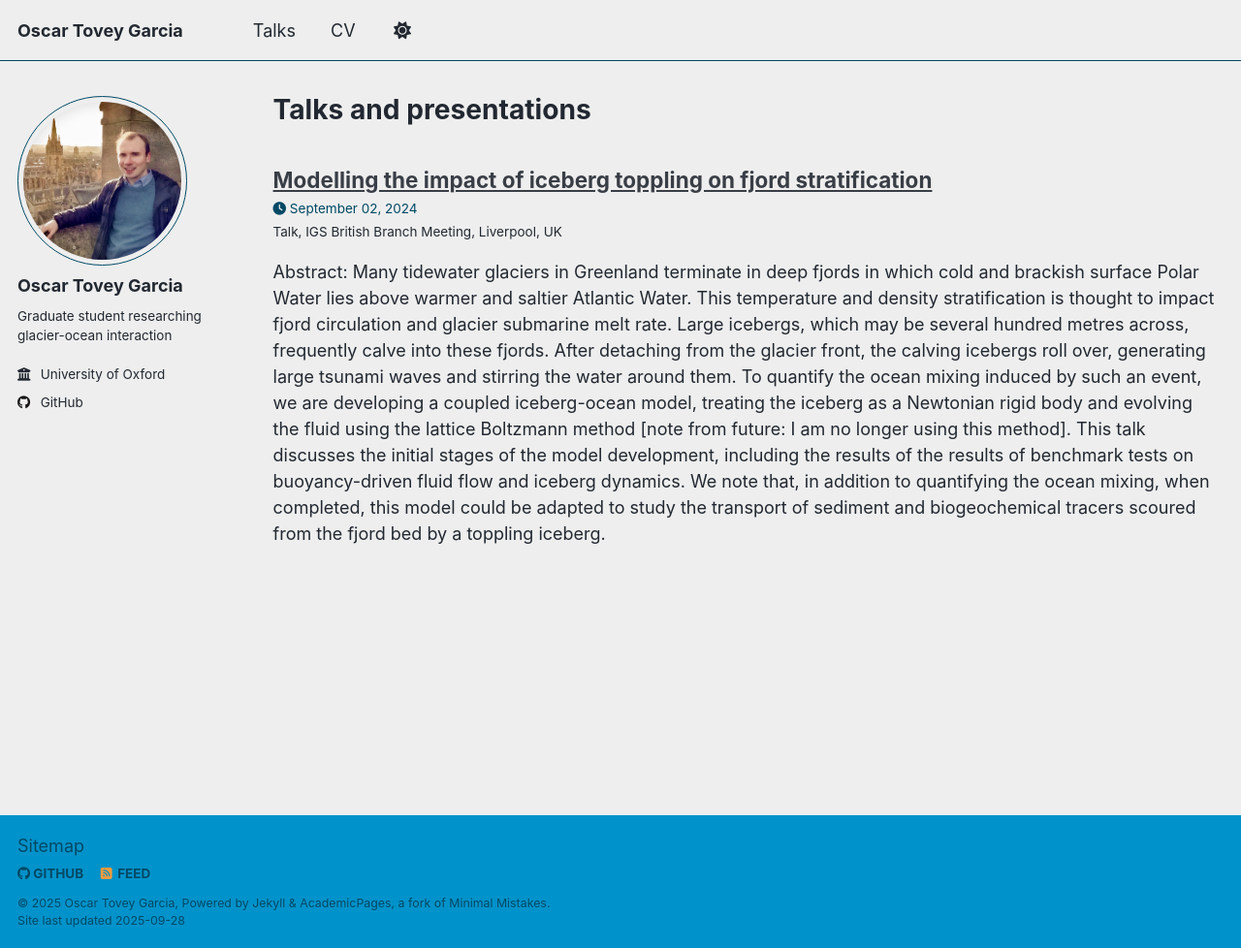
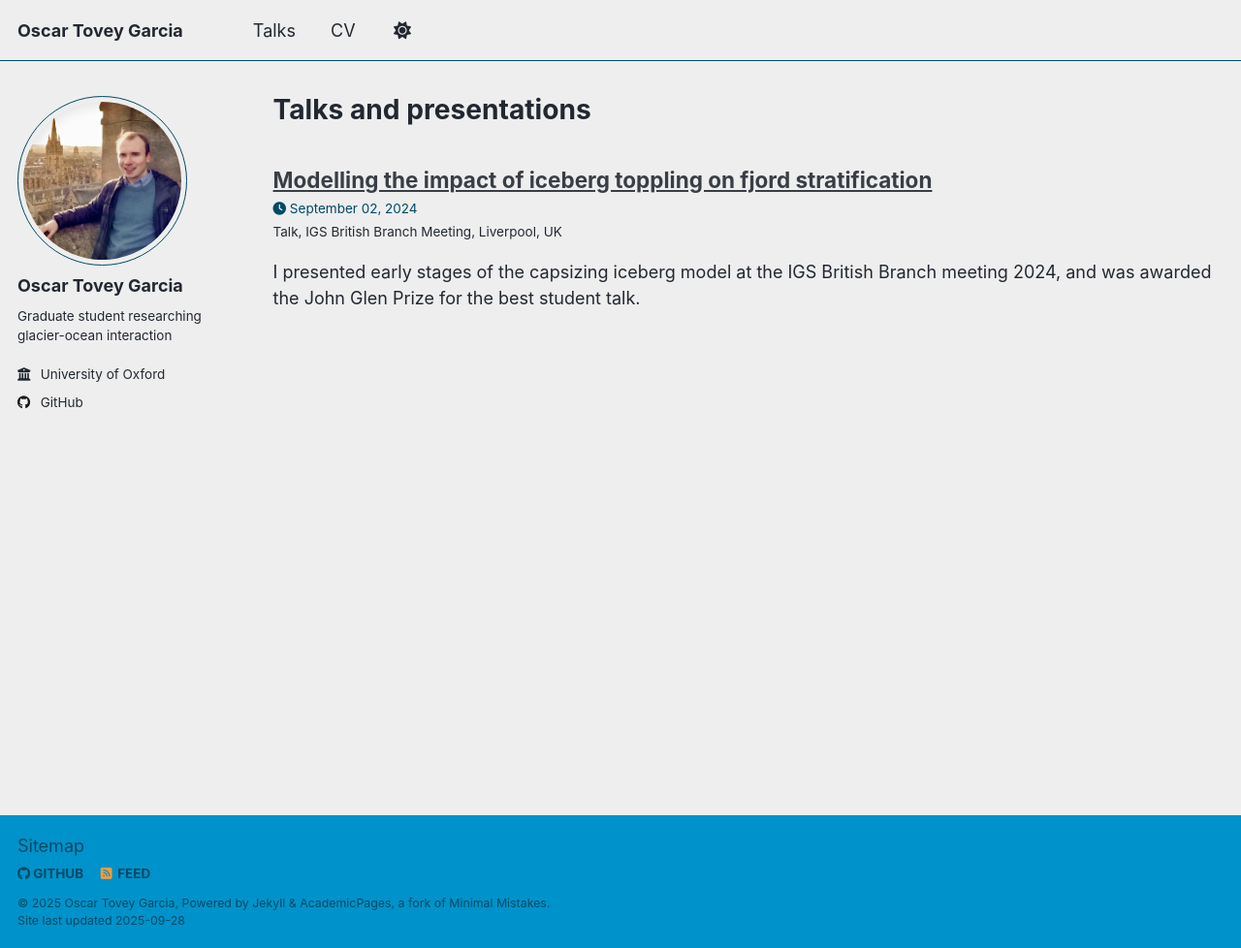
Before and after one commit to oscarjtg/oscarjtg.github.io, a Jekyll site: the page built from _pages/talks.html, in a window 1280 px wide and 978 px high. Shown: the whole window at 97% size. Built offline with Jekyll 4.4.1, drawn with Linux system fonts in a browser that asks for light colours; a script that is not in the unit is left out.

Commit message:
talk excerpt

```diff
--- a/_talks/2024-igsbb-2024.md
+++ b/_talks/2024-igsbb-2024.md
@@ -6,6 +6,7 @@ permalink: /talks/02/09/2024-igsbb-2024
 venue: "IGS British Branch Meeting"
 date: 02/09/2024
 location: "Liverpool, UK"
+excerpt: "I presented early stages of the capsizing iceberg model at the IGS British Branch meeting 2024, and was awarded the John Glen Prize for the best student talk."
 ---
 
-Abstract: Many tidewater glaciers in Greenland terminate in deep fjords in which cold and brackish surface Polar Water lies above warmer and saltier Atlantic Water. This temperature and density stratification is thought to impact fjord circulation and glacier submarine melt rate. Large icebergs, which may be several hundred metres across, frequently calve into these fjords. After detaching from the glacier front, the calving icebergs roll over, generating large tsunami waves and stirring the water around them. To quantify the ocean mixing induced by such an event, we are developing a coupled iceberg-ocean model, treating the iceberg as a Newtonian rigid body and evolving the fluid using the lattice Boltzmann method [note from future: I am no longer using this method]. This talk discusses the initial stages of the model development, including the results of the results of benchmark tests on buoyancy-driven fluid flow and iceberg dynamics. We note that, in addition to quantifying the ocean mixing, when completed, this model could be adapted to study the transport of sediment and biogeochemical tracers scoured from the fjord bed by a toppling iceberg.
+Abstract: Many tidewater glaciers in Greenland terminate in deep fjords in which cold and brackish surface Polar Water lies above warmer and saltier Atlantic Water. This temperature and density stratification is thought to impact fjord circulation and glacier submarine melt rate. Large icebergs, which may be several hundred metres across, frequently calve into these fjords. After detaching from the glacier front, the calving icebergs roll over, generating large tsunami waves and stirring the water around them. To quantify the ocean mixing induced by such an event, we are developing a coupled iceberg-ocean model, treating the iceberg as a Newtonian rigid body and evolving the fluid using the lattice Boltzmann method [note from future: I am no longer using this method]. This talk discusses the initial stages of the model development, including the results of benchmark tests on buoyancy-driven fluid flow and iceberg dynamics. We note that, in addition to quantifying the ocean mixing, when completed, this model could be adapted to study the transport of sediment and biogeochemical tracers scoured from the fjord bed by a toppling iceberg.
```
